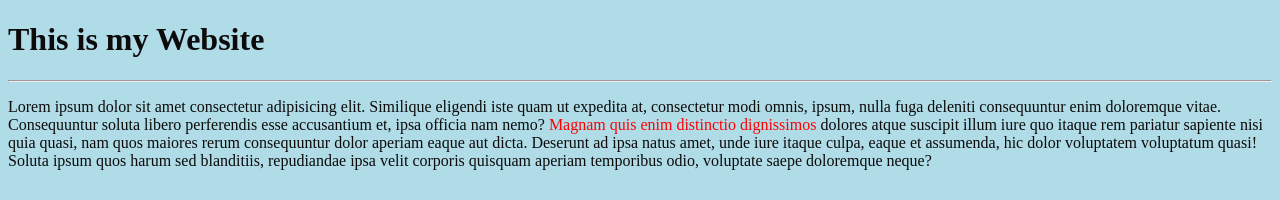
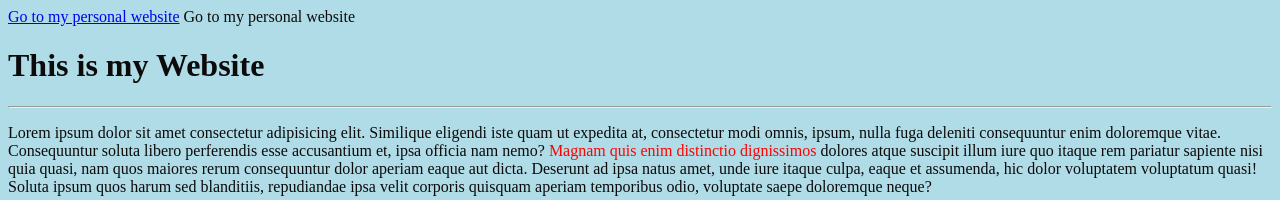
Before and after one commit to anupamahalder/website, a plain HTML site: page index.html in a window 1280 px wide. Shown: the top 200 px of the page. Drawn offline with Linux system fonts and the light colour scheme.

Commit message:
Linked my site to this site

```diff
--- a/index.html
+++ b/index.html
@@ -11,6 +11,8 @@
     </head>
     <body style="background-color: rgb(176, 220, 231);color: rgb(12, 10, 10);">
         <!--This is the full website by using html-->
+        <a href="./index1.html">Go to my personal website</a>
+        Go to my personal website
         <h1>This is my Website</h1>
         <hr>
         <p>Lorem ipsum dolor sit amet consectetur adipisicing elit. Similique eligendi iste quam ut expedita at, consectetur modi omnis, ipsum, nulla fuga deleniti consequuntur enim doloremque vitae. Consequuntur soluta libero perferendis esse accusantium et, ipsa officia nam nemo?<span style="color: red;"> Magnam quis enim distinctio dignissimos</span> dolores atque suscipit illum iure quo itaque rem pariatur sapiente nisi
```
